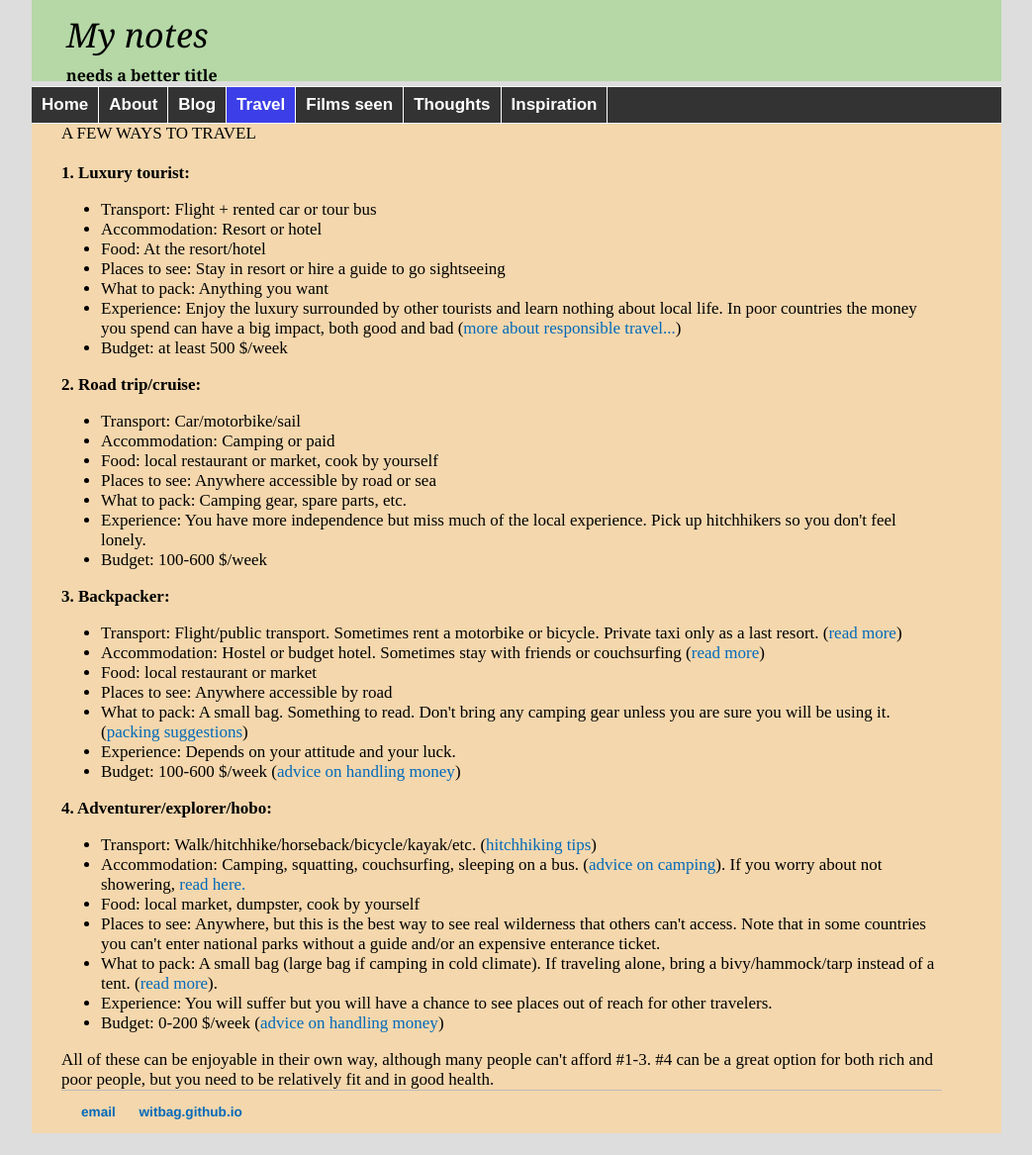
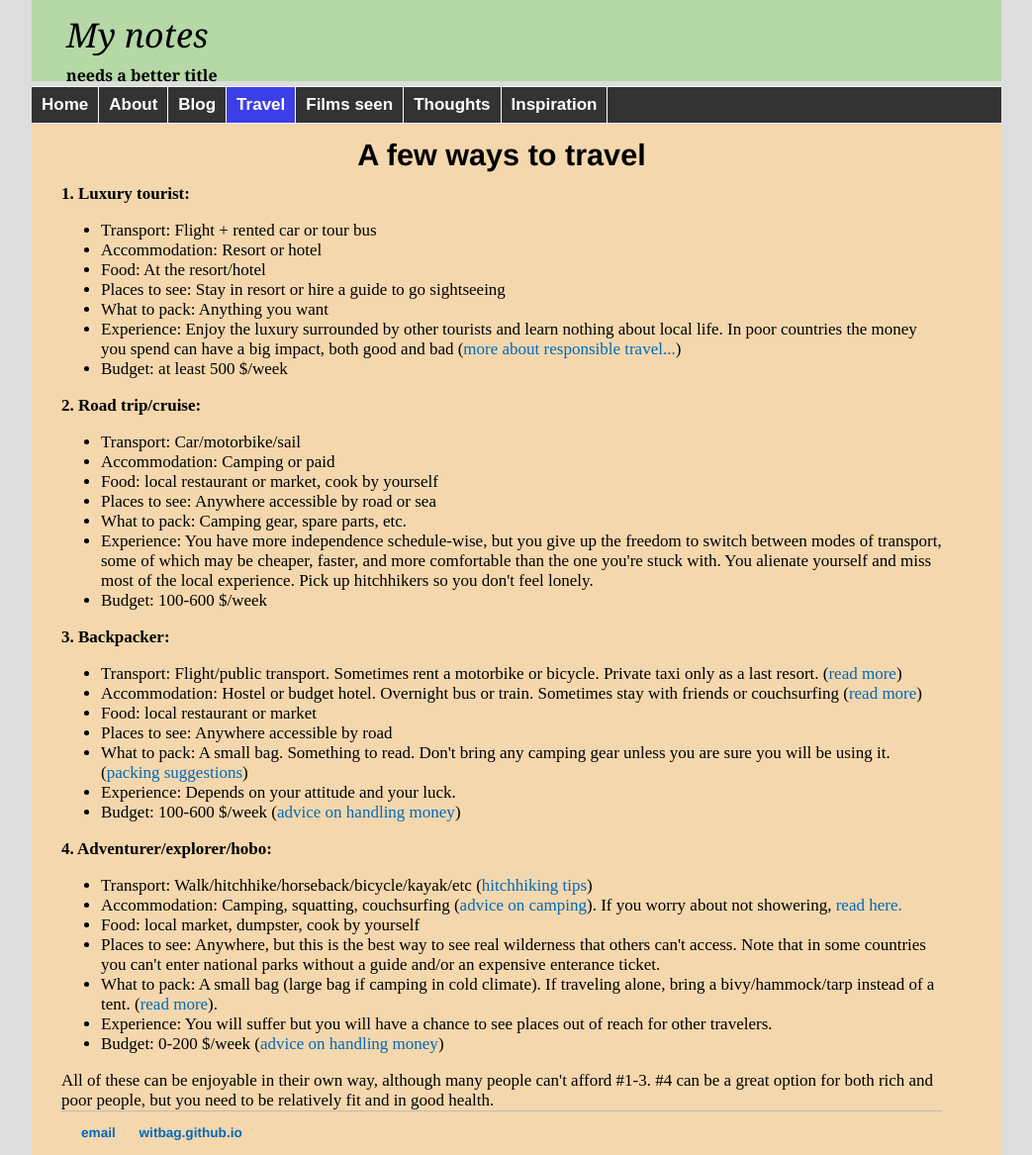
Before and after one commit to witbag/witbag.github.io, a Jekyll site: the page built from travel/waystotravel.html, in a window 1280 px wide. Shown: the whole page at 99% size, without its empty margins (118-1161 px from the left). Built offline with Jekyll 4.4.1, drawn with Linux system fonts in a browser that asks for light colours; before the commit the page ends 1145 px from its top, so only the background shows below that.

Commit message:
Update waystotravel.html

```diff
--- a/travel/waystotravel.html
+++ b/travel/waystotravel.html
@@ -5,8 +5,9 @@ title: Travel advice
 
 <div class="travel">
 
-A FEW WAYS TO TRAVEL <br>
 <br>
+<center><h2>A few ways to travel</h2></center>
+
 <b>1. Luxury tourist:</b>
 <ul>
 <li>Transport: Flight + rented car or tour bus
@@ -24,13 +25,13 @@ A FEW WAYS TO TRAVEL <br>
 <li>Food: local restaurant or market, cook by yourself
 <li>Places to see: Anywhere accessible by road or sea
 <li>What to pack: Camping gear, spare parts, etc.
-<li>Experience: You have more independence but miss much of the local experience. Pick up hitchhikers so you don't feel lonely.
+<li>Experience: You have more independence schedule-wise, but you give up the freedom to switch between modes of transport, some of which may be cheaper, faster, and more comfortable than the one you're stuck with. You alienate yourself and miss most of the local experience. Pick up hitchhikers so you don't feel lonely.
 <li>Budget: 100-600 $/week
 </ul>
 <b>3. Backpacker:</b>
 <ul>
 <li>Transport: Flight/public transport. Sometimes rent a motorbike or bicycle. Private taxi only as a last resort. (<a href="transport.html">read more</a>)
-<li>Accommodation: Hostel or budget hotel. Sometimes stay with friends or couchsurfing (<a href="accommodation.html">read more</a>)
+<li>Accommodation: Hostel or budget hotel. Overnight bus or train. Sometimes stay with friends or couchsurfing (<a href="accommodation.html">read more</a>)
 <li>Food: local restaurant or market
 <li>Places to see: Anywhere accessible by road
 <li>What to pack: A small bag. Something to read. Don't bring any camping gear unless you are sure you will be using it. (<a href="packing.html">packing suggestions</a>)
@@ -39,8 +40,8 @@ A FEW WAYS TO TRAVEL <br>
 </ul>
 <b>4. Adventurer/explorer/hobo:</b>
 <ul>
-<li>Transport: Walk/hitchhike/horseback/bicycle/kayak/etc. (<a href="transport.html">hitchhiking tips</a>)
-<li>Accommodation: Camping, squatting, couchsurfing, sleeping on a bus. (<a href="accommodation.html">advice on camping</a>). If you worry about not showering, <a href="https://www.theatlantic.com/health/archive/2016/06/i-stopped-showering-and-life-continued/486314" target=_blank>read here.</a>
+<li>Transport: Walk/hitchhike/horseback/bicycle/kayak/etc (<a href="transport.html">hitchhiking tips</a>)
+<li>Accommodation: Camping, squatting, couchsurfing (<a href="accommodation.html">advice on camping</a>). If you worry about not showering, <a href="https://www.theatlantic.com/health/archive/2016/06/i-stopped-showering-and-life-continued/486314" target=_blank>read here.</a>
 <li>Food: local market, dumpster, cook by yourself
 <li>Places to see: Anywhere, but this is the best way to see real wilderness that others can't access. Note that in some countries you can't enter national parks without a guide and/or an expensive enterance ticket.
 <li>What to pack: A small bag (large bag if camping in cold climate). If traveling alone, bring a bivy/hammock/tarp instead of a tent. (<a href="packing.html">read more</a>).
```
